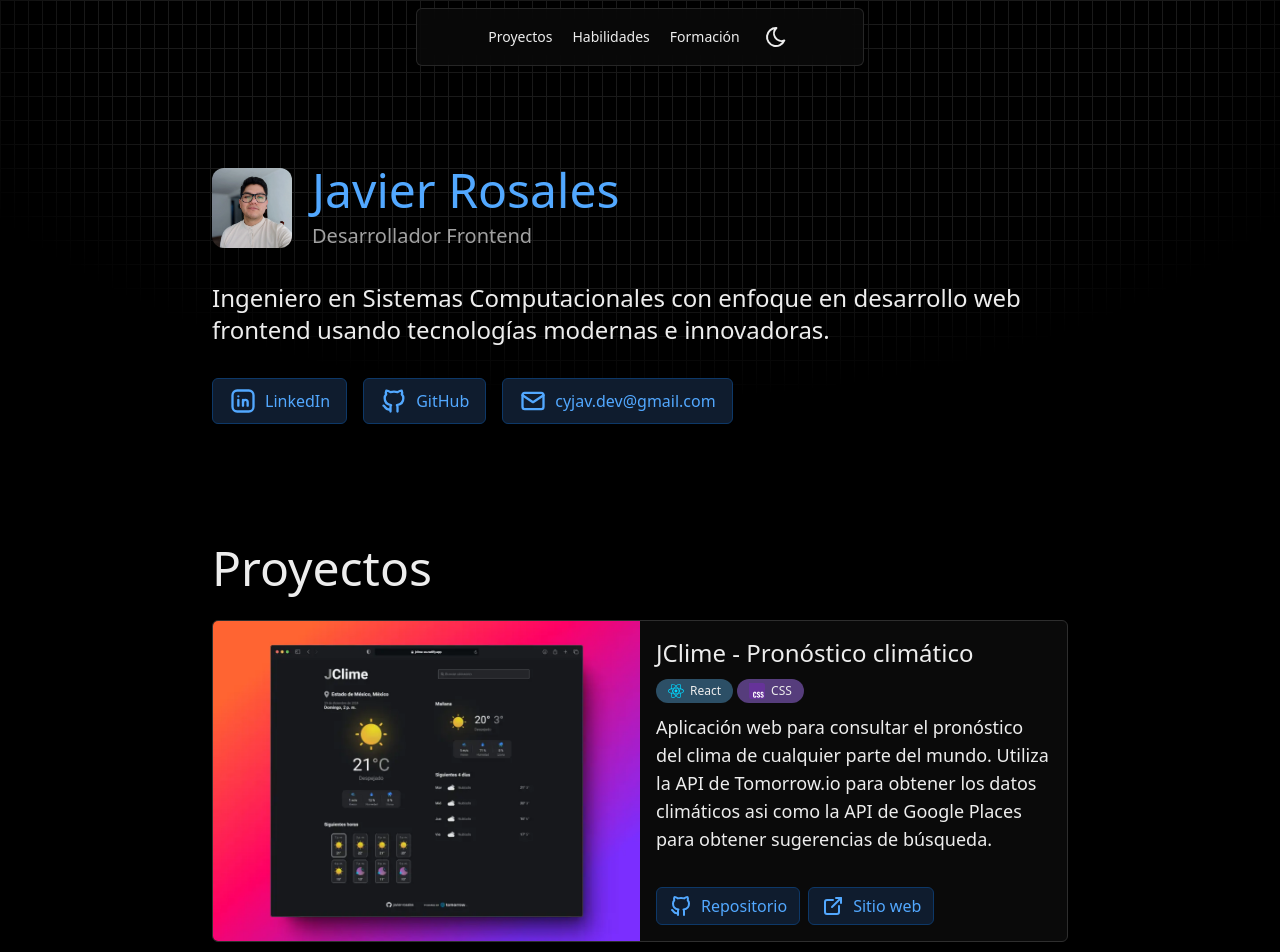
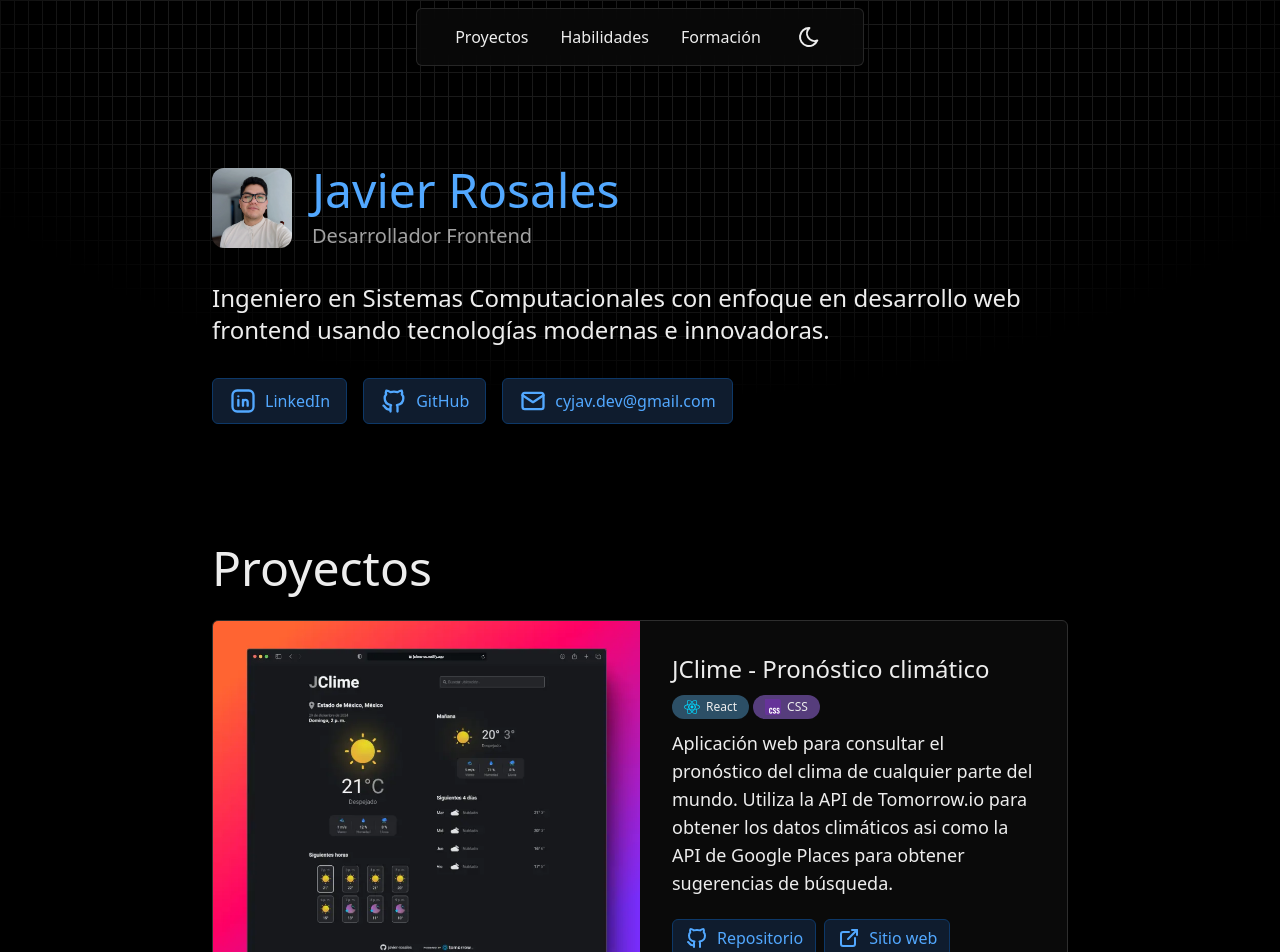
Before and after one commit to javier-rosales/portfolio, a React (Vite) app: page / in a window 1280 px wide. Shown: the top 952 px of the page. Built offline with nearby package versions, Linux system fonts and the light colour scheme.

Commit message:
Increase navbar font size and project card padding for large screens

```diff
--- a/src/components/Header.jsx
+++ b/src/components/Header.jsx
@@ -3,8 +3,8 @@ import ThemeSwitcher from './ThemeSwitcher'
 const Header = () => {
   return (
     <header className='sticky z-10 top-2 border border-[#ebebeb]/80 dark:border-[#2e2e2e]/80 max-w-md mx-auto bg-[#ffffff]/80 dark:bg-[#0a0a0a]/80 backdrop-blur shadow-lg p-2 md:p-3 rounded-md'>
-      <nav className='flex gap-3 md:gap-5 justify-center items-center text-sm'>
-        <ul className='flex items-center gap-3 md:gap-5'>
+      <nav className='flex gap-3 md:gap-8 justify-center items-center text-sm md:text-base'>
+        <ul className='flex items-center gap-3 md:gap-8'>
           <li className='hover:text-[#0068d6] dark:hover:text-[#52a8ff]'>
             <a href="#proyectos">Proyectos</a>
           </li>
--- a/src/components/ProjectCard.jsx
+++ b/src/components/ProjectCard.jsx
@@ -22,7 +22,7 @@ const ProjectCard = ({
           alt='Previsualización del proyecto'
         />
       </div>
-      <div className='grid grid-rows-[auto_auto_1fr_auto] gap-2.5 p-4'>
+      <div className='grid grid-rows-[auto_auto_1fr_auto] gap-2.5 p-4 md:p-5 lg:p-8'>
         <h3 className='text-xl md:text-2xl font-medium'>
           {title}
         </h3>
```
